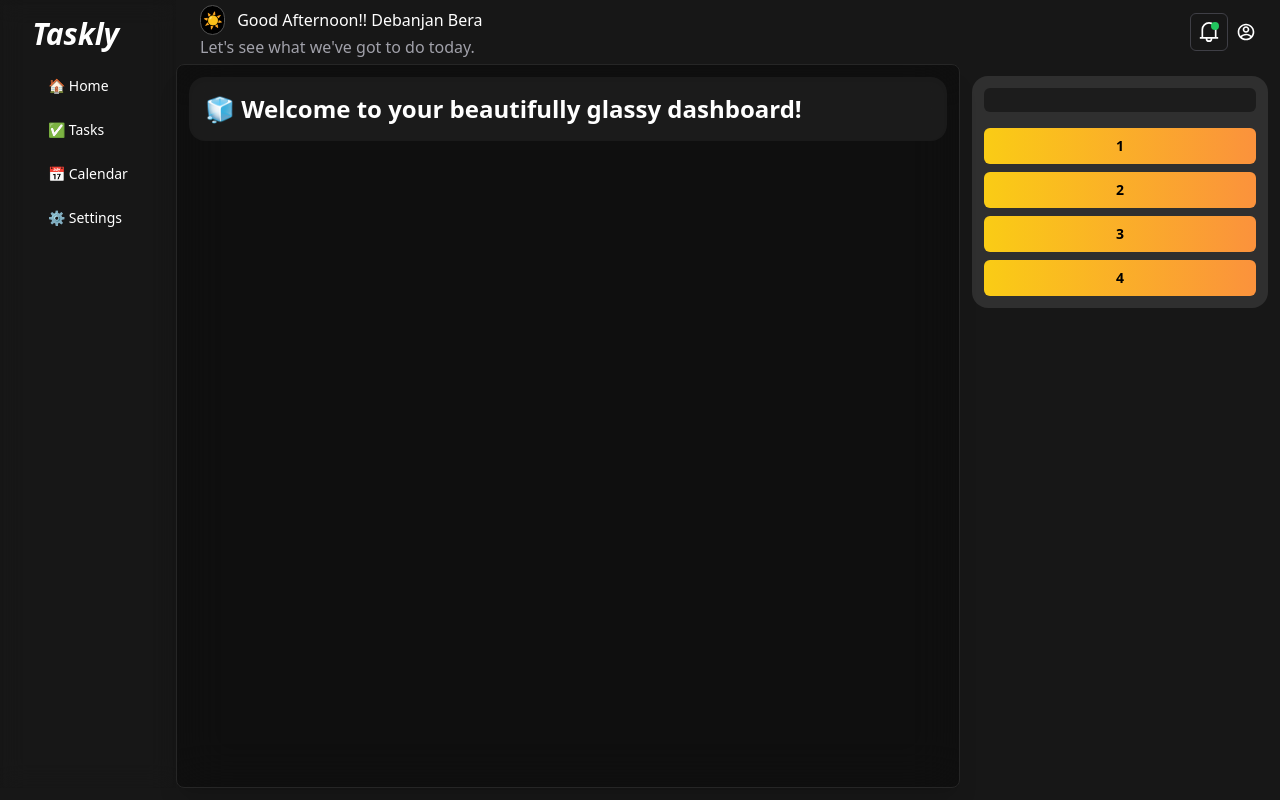
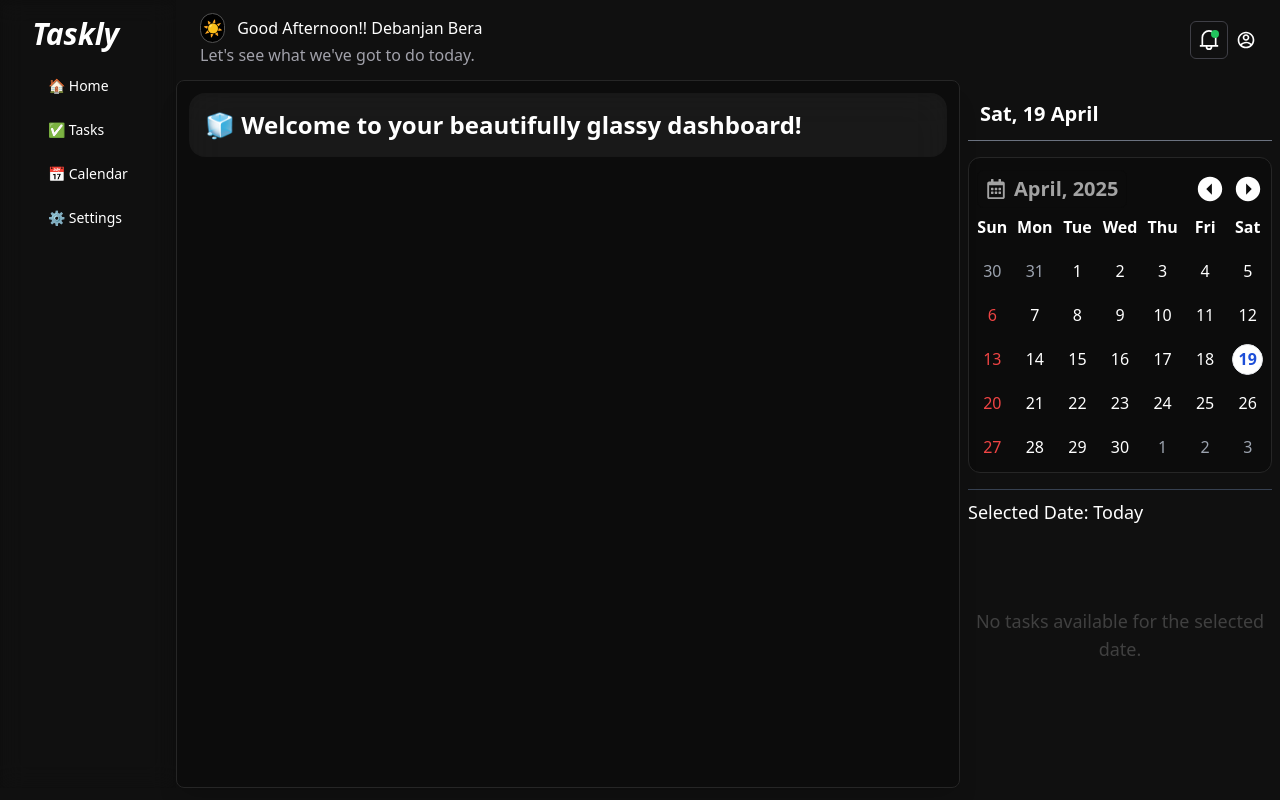
Before and after one commit to debanjan-bera/To-Do-Application, a React (Vite) app: page /re in a window 1280 px wide. Built offline with nearby package versions, Linux system fonts and the light colour scheme.

Commit message:
refactor: Enhance layout and styling in Calendar and Dashboard components; add icons and improve task section for better user experience

```diff
--- a/src/Components/layout/Calendar/MobileCalendar.jsx
+++ b/src/Components/layout/Calendar/MobileCalendar.jsx
@@ -5,7 +5,8 @@ import useResponsive from "../../../Hooks/UseResponsive";
 import { AnimatePresence } from "framer-motion";
 import { AddTaskForm } from "../../../To-Do/InputBox";
 import RenderCalendar from "./RenderCalendar";
-
+import { FaRegCalendarAlt } from "react-icons/fa";
+import { MdArrowBack } from "react-icons/md";
 const MCalendarComponent = () => {
   const {setCurrentDate,selectedDate,setSelectedDate,setTargetDate,showTask,setTask,isMonth,setMonth,todayDate,todayDateString,listOfMonths,year,month,nextMonth,prevMonth,
   } = useContext(DateContext);
@@ -14,7 +15,6 @@ const MCalendarComponent = () => {
 
   const isTablet = useResponsive(930);
   const isMobile = useResponsive(570);
-  const isLargeMobile = useResponsive(670);
   const listOfDays = ["Sun", "Mon", "Tue", "Wed", "Thu", "Fri", "Sat"];
 
   const isShowTodayDate = useMemo(
@@ -82,7 +82,7 @@ const MCalendarComponent = () => {
       )}
 
       {!isTablet&&<section
-        className="w-full font-semibold border-b border-gray-500 text-white text-base sm:text-lg md:text-xl cursor-pointer"
+        className="w-full  font-semibold border-b border-gray-500 text-white text-base sm:text-lg md:text-xl cursor-pointer"
         onClick={navigateTodayDate}
       >
         <div className="p-2 sm:p-3 hover:bg-white/10">
@@ -94,13 +94,14 @@ const MCalendarComponent = () => {
 
       <section
         className={`${
-          isMobile ? "w-full pb-3" : isMonth ? "w-full" : "w-[90%]"
-        } rounded-xl relative`}
+          isMobile ? "w-[98%] p-3" : 'w-full p-2'
+        } rounded-xl bg-neutral-950/60 border border-neutral-800 `}
       >
         <div className="w-full py-1  text-white flex items-center justify-between">
-          <span className="text-xl sm:text-2xl font-semibold cursor-pointer border border-black/10 rounded-md hover:bg-[#1E1F28] py-1">
-            <span onClick={() => setMonth(true)}>
-              {`${listOfMonths[month]}, ${year}`}
+          <span className="text-xl text-neutral-400 sm:text-2xl font-semibold cursor-pointer border border-black/10 rounded-md hover:bg-[#1E1F28] py-1">
+            <span className="px-2 flex items-center gap-2 text-xl " onClick={() => setMonth(true)}>
+            <FaRegCalendarAlt />
+              <span>{`${listOfMonths[month]}, ${year}`}</span>
             </span>
           </span>
           <div className="flex gap-2 text-2xl sm:text-3xl">
@@ -113,54 +114,10 @@ const MCalendarComponent = () => {
           </div>
         </div>
           <RenderCalendar />
-        {/* <section
-          className="w-full max-h-[70vh] bg-[#15141B] text-white text-base sm:text-base grid grid-cols-7 auto-rows-[minmax(2rem,1fr)] gap-[2px] sm:gap-1 md:gap-3 cursor-pointer overflow-y-auto rounded-lg"
-          onClick={handleDateClick}
-        >
-          {listOfDays.map((day) => (
-            <div
-              key={day}
-              className="flex items-center justify-center aspect-square font-semibold"
-            >
-              {day}
-            </div>
-          ))}
-
-          {prevMonthDates.map((date, index) => (
-            <div
-              key={`prev-${index}`}
-              className={`${disableDayClass} ${flexClass} aspect-square font-medium`}
-            >
-              {date}
-            </div>
-          ))}
-
-          {Array.from({ length: lastDay }, (_, i) => i + 1).map(
-            (date, index) => (
-              <div
-                key={index}
-                className={`current-month rounded-full ${flexClass} aspect-square ${trackTodayDate(
-                  date
-                )} hover:bg-[#27272a]`}
-              >
-                {date}
-              </div>
-            )
-          )}
-
-          {nextMonthDays.map((date, index) => (
-            <div
-              key={`next-${index}`}
-              className={`${disableDayClass} ${flexClass} aspect-square`}
-            >
-              {date}
-            </div>
-          ))}
-        </section> */}
         {isMonth && (
           <div className="w-full h-full top-0 left-0 absolute bg-black flex flex-shrink flex-col">
-            <div onClick={() => setMonth(false)} className="text-white text-2xl">
-              {"<-Select a Month"}
+            <div onClick={() => setMonth(false)} className="text-white text-2xl flex items-center gap-2 p-2">
+              <span><MdArrowBack /></span>{"Month"}
             </div>
             <div onClick={handleClickMonth} className="h-full w-full grid grid-cols-3 grid-rows-4">
               {listOfMonths.map((ele, index) => (
@@ -187,15 +144,12 @@ const MCalendarComponent = () => {
         {isDataAvailable ? (
           <ul>{renderTasks}</ul>
         ) : (
-          <div className="flex flex-col items-center justify-center text-center h-full w-full text-gray-400 text-lg">
+          <div className="flex flex-col items-center justify-center text-center h-full w-full text-neutral-700 text-lg">
             <p>No tasks available for the selected date.</p>
           </div>
         )}
       </div>
 
-      {!isLargeMobile && (
-        <div className="h-[20%] w-full bg-[#292D32] text-white"></div>
-      )}
     </>
   );
 };
--- a/src/Components/layout/Calendar/RenderCalendar.jsx
+++ b/src/Components/layout/Calendar/RenderCalendar.jsx
@@ -1,11 +1,22 @@
-import { memo, useContext, useEffect } from "react"
+import { memo, useContext, useEffect } from "react";
 import { DateContext, ToDoContext } from "../../../Contexts/CreateContext";
 
-
-const RenderCalendar = ()=>{
-const {isSunday,setSunday,selectedDate,setSelectedDate,targetDate,setTargetDate,setTask,todayDate,todayDateString,listOfMonths,year,month,
+const RenderCalendar = () => {
+  const {
+    isSunday,
+    setSunday,
+    selectedDate,
+    setSelectedDate,
+    targetDate,
+    setTargetDate,
+    setTask,
+    todayDate,
+    todayDateString,
+    listOfMonths,
+    year,
+    month,
   } = useContext(DateContext);
-    const { taskArr,setActiveMenuId } = useContext(ToDoContext);
+  const { taskArr, setActiveMenuId } = useContext(ToDoContext);
   const listOfDays = ["Sun", "Mon", "Tue", "Wed", "Thu", "Fri", "Sat"];
   const firstDay = new Date(year, month, 1).getDay();
   const lastDay = new Date(year, month + 1, 0).getDate();
@@ -42,8 +53,7 @@ const {isSunday,setSunday,selectedDate,setSelectedDate,targetDate,setTargetDate,
     return "text-white";
   };
 
-      const disableDayClass =
-        "text-gray-400 rounded-full hover:bg-[#27272a]";
+  const disableDayClass = "text-gray-400 rounded-full hover:bg-[#27272a]";
   const flexClass = "flex items-center justify-center";
 
   const handleDateClick = (e) => {
@@ -77,8 +87,9 @@ const {isSunday,setSunday,selectedDate,setSelectedDate,targetDate,setTargetDate,
     setSunday(sundays);
   }, [year, month, lastDay, setSunday]);
 
-          return(            <section
-            className="w-full max-h-[70vh] bg-[#15141B] text-white text-base sm:text-base grid grid-cols-7 auto-rows-[minmax(2rem,1fr)] gap-[2px] sm:gap-1 md:gap-3 cursor-pointer overflow-y-auto rounded-lg"
+  return (
+    <section
+      className="w-full max-h-[70vh]  text-white text-base sm:text-base grid grid-cols-7 auto-rows-[minmax(2rem,1fr)] gap-[2px] sm:gap-1 md:gap-3 cursor-pointer overflow-y-auto rounded-lg"
       onClick={handleDateClick}
     >
       {listOfDays.map((day) => (
@@ -99,8 +110,7 @@ const {isSunday,setSunday,selectedDate,setSelectedDate,targetDate,setTargetDate,
         </div>
       ))}
 
-            {Array.from({ length: lastDay }, (_, i) => i + 1).map(
-              (date, index) => (
+      {Array.from({ length: lastDay }, (_, i) => i + 1).map((date, index) => (
         <div
           key={index}
           className={`current-month rounded-full ${flexClass} aspect-square ${trackTodayDate(
@@ -109,8 +119,7 @@ const {isSunday,setSunday,selectedDate,setSelectedDate,targetDate,setTargetDate,
         >
           {date}
         </div>
-              )
-            )}
+      ))}
 
       {nextMonthDays.map((date, index) => (
         <div
@@ -120,7 +129,8 @@ const {isSunday,setSunday,selectedDate,setSelectedDate,targetDate,setTargetDate,
           {date}
         </div>
       ))}
-          </section>)
-}
+    </section>
+  );
+};
 
-export default memo(RenderCalendar)
+export default memo(RenderCalendar);
--- a/src/Components/layout/Header/Header.jsx
+++ b/src/Components/layout/Header/Header.jsx
@@ -8,7 +8,7 @@ const Header = () => {
     const isTablet = useResponsive(930);
   return (
     <header
-      className={` col-span-2 h-16 flex items-center justify-between  px-6 py-7
+      className={` col-span-2 h-16 flex items-center justify-between  px-6 py-10
       `}
     >
       <div className="w-full flex flex-col justify-center">
--- a/src/Dashborad/ReDahBoard.jsx
+++ b/src/Dashborad/ReDahBoard.jsx
@@ -5,6 +5,7 @@ import Header from "../Components/layout/Header/Header";
 import { DataProvider } from "../Contexts/DataWhereHouse";
 import { DateManagerProvider } from "../Contexts/DateManagement";
 import { UserFormData } from "../Contexts/AddititonalData";
+import  MCalendarComponent  from "../Components/layout/Calendar/MobileCalendar";
 
 import { TaskReSection } from "./Home";
 
@@ -187,7 +188,7 @@ const ReDashBoard = () => {
     <DataProvider>
     <DateManagerProvider>
       <UserFormData>
-      <section className=" min-h-screen w-full grid grid-cols-1 p-0 md:grid-cols-[11rem_2fr_20rem] md:pb-3 grid-rows-[auto_1fr] bg-[#171717] text-white font-sans">
+      <section className=" min-h-screen w-full grid grid-cols-1 p-0 md:grid-cols-[11rem_2fr_20rem] md:pb-3 grid-rows-[auto_1fr] bg-[#101010] text-white font-sans">
       {/* Sidebar A */}
       {!isMediumDevice && (
         <aside className="hidden md:grid grid-rows-[auto_1fr] justify-center gap-4 p-4 col-span-1 row-span-2  backdrop-blur-md shadow-inner">
@@ -216,55 +217,17 @@ const ReDashBoard = () => {
           🧊 Welcome to your beautifully glassy dashboard!
         </div>
         <ul className="flex flex-col gap-3  rounded-md p-3">
-          {/* {taskArr.map((task) => {
-            // const {id,content,checked,status,priority,group,createdDateForform,} = task;
-            return (
-              <motion.li
-                key={task.id}
-                className="w-full flex flex-row justify-between gap-4 border bg-neutral-900 border-zinc-700  py-2 px-3 shadow-lg space-y-2"
-                initial={{ y: "-1.5rem", opacity: 0 }}
-                animate={{ opacity: 1, y: 0 }}
-                // , scale: 1
-                transition={{
-                  duration: 1,
-                  delay: 0.2,
-                  // ease: [0, 0.71, 0.2, 1.01],
-                }}
-              >
-                <label htmlFor="">
-                  <input
-
-                    name=""
-                    id=""
-                    type="checkbox"
-  checked={task.checked}
-  className={`w-5 h-5 rounded-md
-    ${task.checked ? "accent-green-500" : "accent-blue-500"}
-  `}
-                  />
-
-                </label>
-                <div className="flex flex-col w-full ">
-                  <p className="text-lg font-bold">{task.content}</p>
-                  <div className="w-full flex flex-row text-sm text-neutral-500">
-                    <p>Created: {task.createdDateForform}</p>
-                    <p>Group: {task.group}</p>
-                    <p>Priority: {task.priority}</p>
-                  </div>
-                </div>
-                <div><span>*</span><span>:</span></div>
-              </motion.li>
-            );
-          })} */}
-
           <TaskReSection/>
         </ul>
+        <div>
+
+        </div>
       </main>
 
       {/* Sidebar C */}
       {!isSmallLaptop && (
-        <aside className=" hidden lg:flex flex-col gap-4 p-3 ">
-          <div className="w-full flex flex-col gap-4 bg-white/10 p-3 rounded-2xl text-sm">
+        <aside className=" hidden lg:flex flex-col items-center gap-4 p-2">
+          {/* <div className="w-full flex flex-col gap-4 bg-white/10 p-3 rounded-2xl text-sm">
             <div className="w-full p-3 bg-black/40 rounded-md text-center text-base font-medium">
 
             </div>
@@ -278,7 +241,8 @@ const ReDashBoard = () => {
                 </li>
               ))}
             </ul>
-          </div>
+          </div> */}
+          <MCalendarComponent/>
         </aside>
       )}
     </section>
```
Also changed, not shown: src/Dashborad/Home.jsx (+13 -5 lines). Lines whose indentation alone changed are shown as unchanged.
